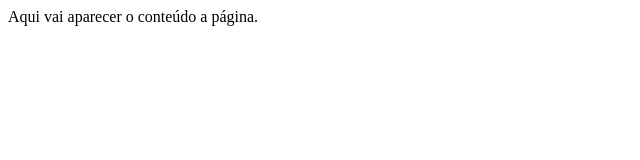
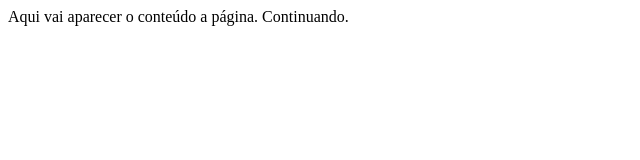
Before and after one commit to fer59D/2B--TESTE, a plain HTML site: page index.html in a window 1280 px wide. Shown: the whole page, without its empty margins (0-640 px from the left). Drawn offline with Linux system fonts and the light colour scheme.

Commit message:
correçao dos pontos finais

```diff
--- a/index.html
+++ b/index.html
@@ -3,6 +3,6 @@
     <title>Meu site</title>
   </head>
 <body>
-Aqui vai aparecer o conteúdo a página.
+Aqui vai aparecer o conteúdo a página. Continuando.
 </body>
 </html>
```
